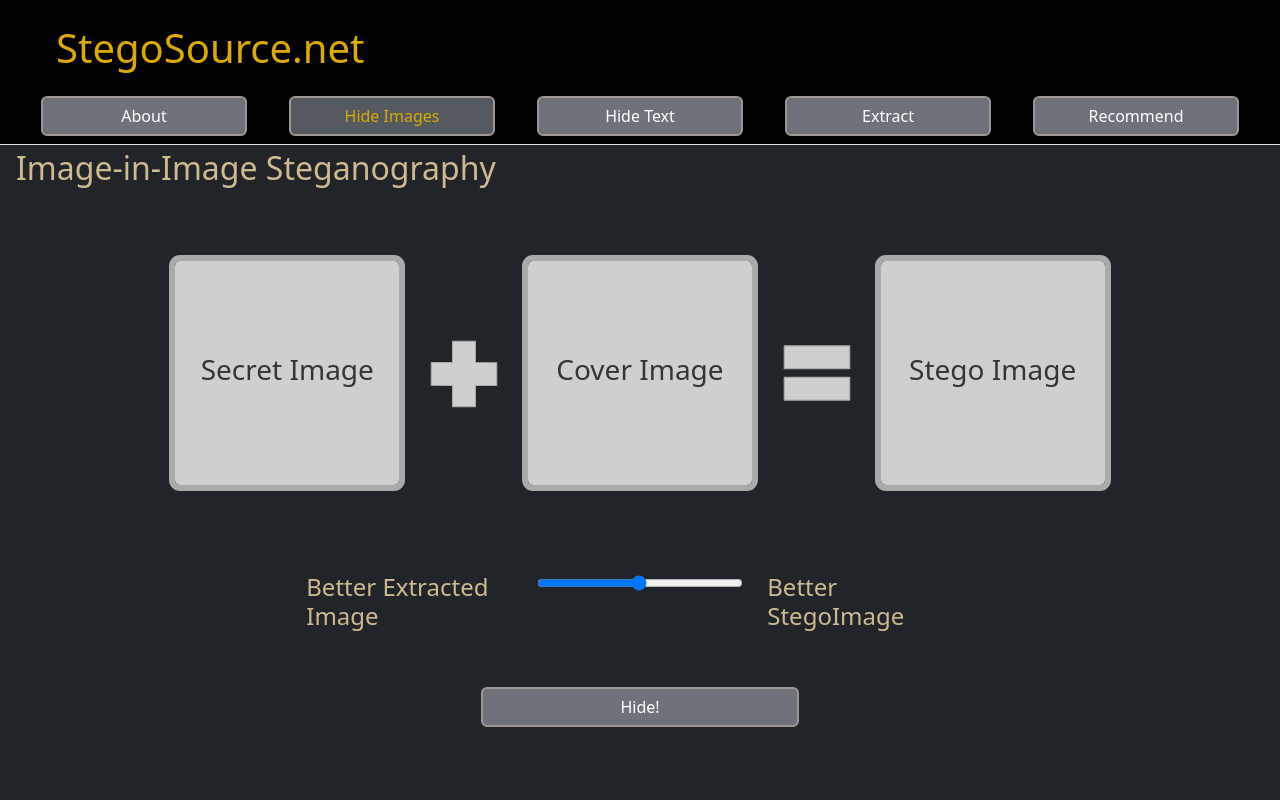
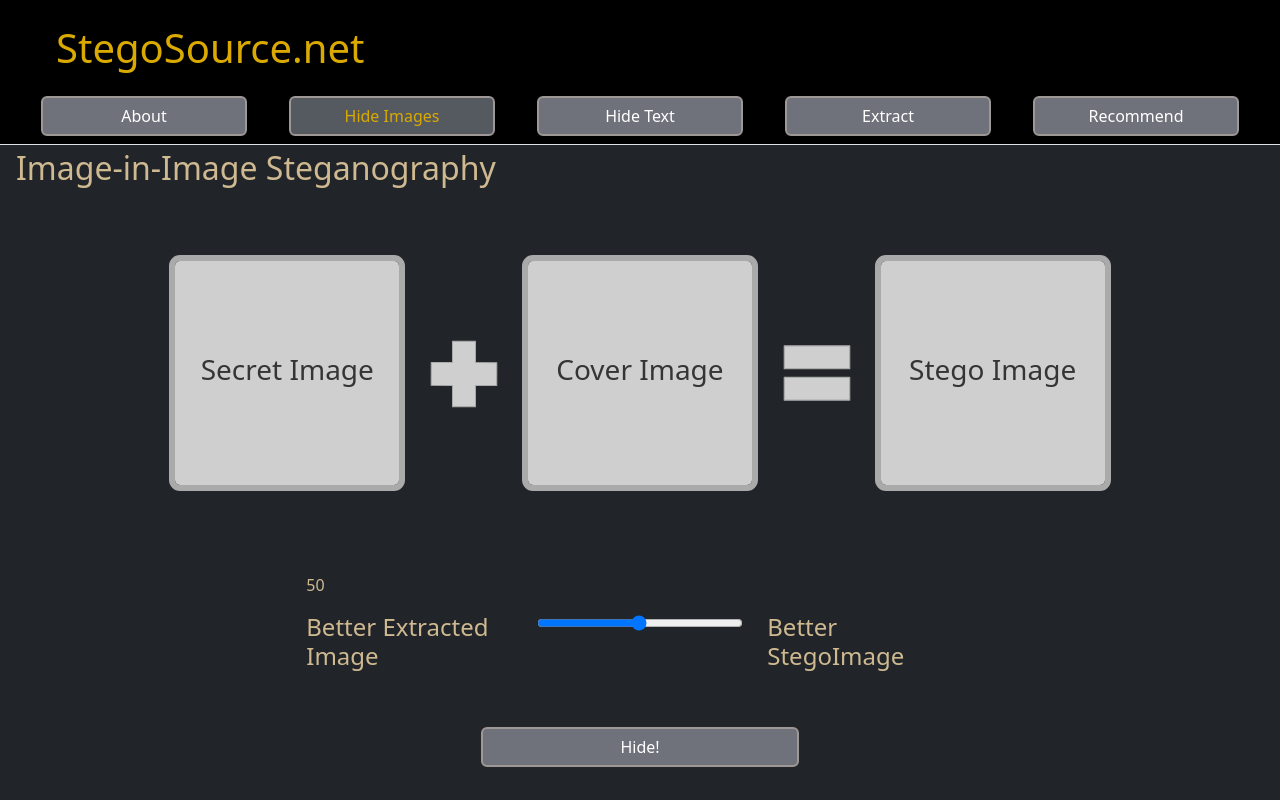
Before and after one commit to EricABradshaw/SeniorCapstone_Team8, a React (Create React App) app in the folder Application/client/: page / in a window 1280 px wide. Built offline with nearby package versions, Linux system fonts and the light colour scheme; no server answers.

Commit message:
Can see slider value

```diff
--- a/Application/client/src/SliderControl.jsx
+++ b/Application/client/src/SliderControl.jsx
@@ -1,13 +1,18 @@
-import React from 'react'
+import React, { useState } from 'react'
 
 const SliderControl = ({ onSliderChange }) => {
+  const [value, setValue] = useState(50)
+
   const handleSliderChange = (event) => {
     const value = parseInt(event.target.value)
+    setValue(value)
     onSliderChange(value);
   }
 
   return (
     <div className='row d-flex align-center w-100 my-5'>
+            <p className='custom-text-light'>{value}</p>
+
       <h4 className='col-4 justify-content-end d-none d-md-flex custom-text-light'>Better Extracted Image</h4>
       <h4 className='col-12 d-flex d-md-none custom-text'>Beta Value</h4>
       <div className='col-12 col-md-4'>
```
